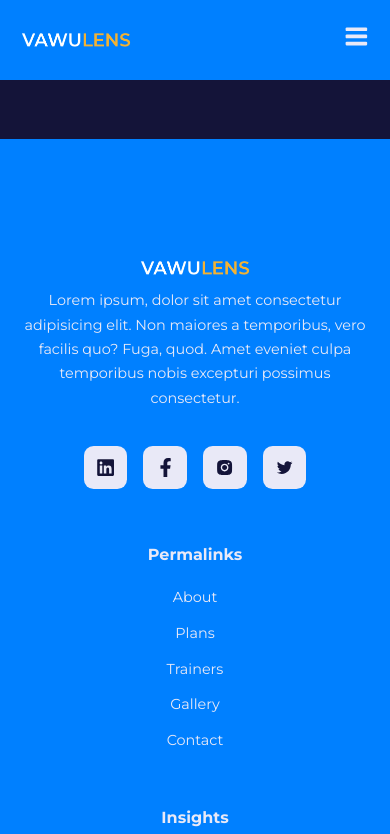
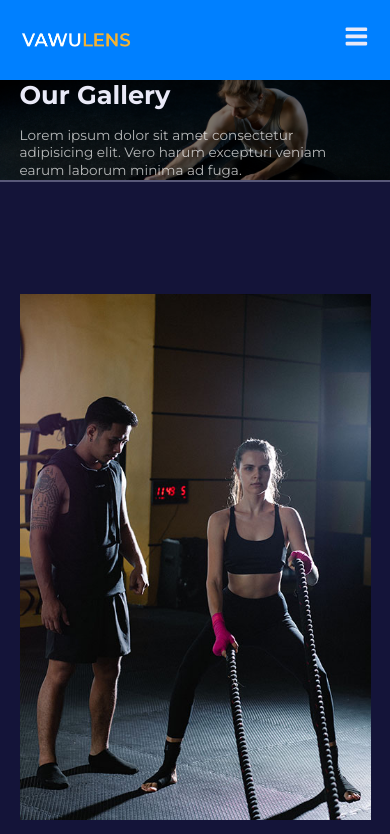
Before and after one commit to douglasmonteirodev/workout-website, a React (Create React App) app: page /gallery in a window 390 px wide. Shown: the top 834 px of the page. Built offline with nearby package versions, Linux system fonts and the light colour scheme.

Commit message:
finish gallery page

```diff
--- a/src/pages/gallery/Gallery.jsx
+++ b/src/pages/gallery/Gallery.jsx
@@ -1,7 +1,31 @@
+import Header from "../../components/Header";
+import HeaderImage from "../../images/header_bg_3.jpg";
 import "./gallery.css";
 
 const Gallery = () => {
-  return <div>Gallery</div>;
+  const galleryLength = 15;
+  const images = [];
+
+  for (let i = 1; i <= galleryLength; i++) {
+    images.push(require(`../../images/gallery${i}.jpg`));
+  }
+  return (
+    <>
+      <Header title='Our Gallery' image={HeaderImage}>
+        Lorem ipsum dolor sit amet consectetur adipisicing elit. Vero harum
+        excepturi veniam earum laborum minima ad fuga.
+      </Header>
+      <section className='gallery'>
+        <div className='container gallery__container'>
+          {images.map((image, index) => (
+            <article key={index}>
+              <img src={image} alt={`Gallery imge ${index + 1}`} />
+            </article>
+          ))}
+        </div>
+      </section>
+    </>
+  );
 };
 
 export default Gallery;
--- a/src/pages/gallery/gallery.css
+++ b/src/pages/gallery/gallery.css
@@ -0,0 +1,32 @@
+.gallery__container {
+  display: grid;
+  grid-template-columns: repeat(3, 1fr);
+}
+
+.gallery__container article {
+  border: 1rem solid transparent;
+  transition: var(--transition);
+}
+
+.gallery__container article:hover {
+  border-color: var(--color-gray-500);
+}
+
+@media screen and (max-width: 1024px) {
+  .gallery__container {
+    grid-template-columns: 1fr 1fr;
+    gap: 2rem;
+  }
+
+  .gallery__container article {
+    border: 0;
+  }
+}
+
+/* MEDIA QUERIES (small screens)*/
+@media screen and (max-width: 600px) {
+  .gallery__container {
+    grid-template-columns: 1fr;
+    gap: 1rem;
+  }
+}
```
